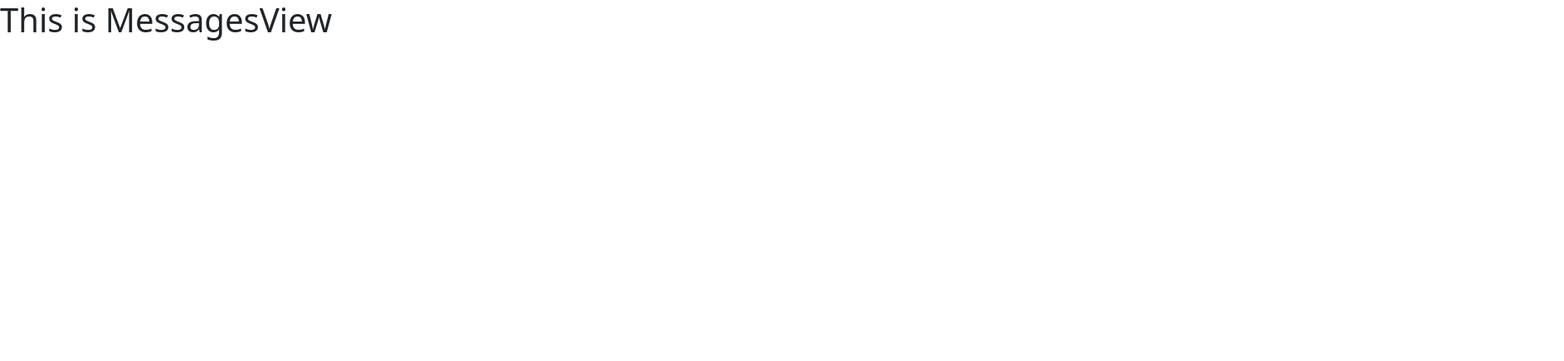
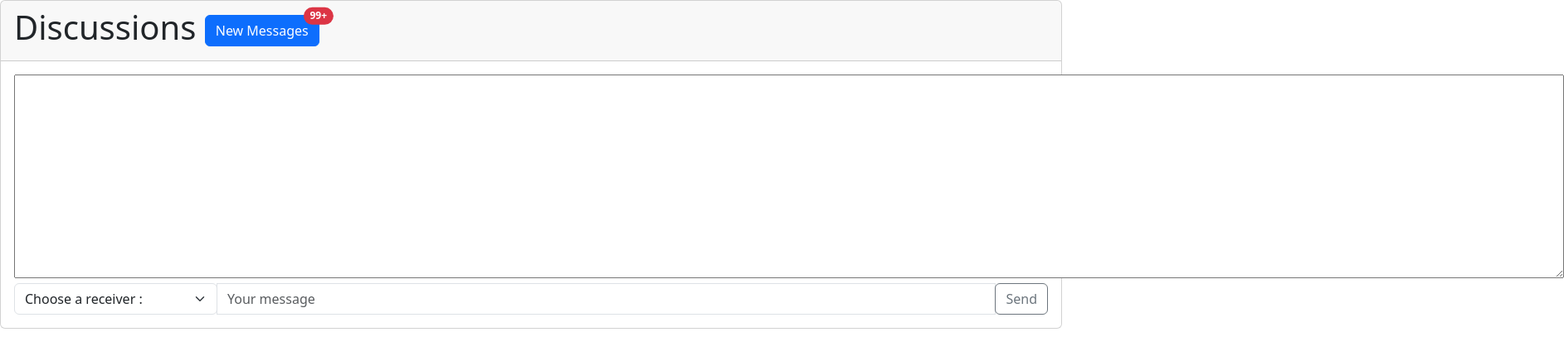
Before and after one commit to hamzatamry/ChatWebApp-front_end, a Vue app: page /#/home in a window 1280 px wide. Both pictures are taken after typing "name@example.com", "Sample123" into the empty fields and a click on the button "Login". Shown: the top 436 px of the page at 83% size, 1885 px wide, since content can reach past the window. Built offline with nearby package versions, Linux system fonts and the light colour scheme.

Commit message:
✨ - Adding message chat to MessagesView

```diff
--- a/src/views/MessagesView.vue
+++ b/src/views/MessagesView.vue
@@ -1,5 +1,37 @@
 <template>
-    <h1>This is MessagesView</h1>
+  <div>
+    <div class="card">
+      <div class="card-header">
+        <h1>
+          Discussions
+          <button type="button" class="btn btn-primary position-relative">
+            New Messages
+            <span class="position-absolute top-0 start-100 translate-middle badge rounded-pill bg-danger">
+              {{ messageCount }}+
+              <span class="visually-hidden">unread messages</span>
+            </span>
+          </button>
+        </h1>
+      </div>
+      <div class="card-body">
+        <textarea rows="10" cols="200"></textarea>
+        <form :submit="submitForm">
+          <div class="input-group">
+            <span>
+              <select  id="receivers" class="form-select">
+              <option selected>Choose a receiver : </option>
+              <option v-for="user of users" :key="user" :value="user">{{ user }}</option>
+              </select>
+            </span>
+            <input type="text" class="form-control" placeholder="Your message">
+            <div class="input-group-append">
+              <button class="btn btn-outline-secondary" type="button">Send</button>
+            </div>
+          </div>
+        </form>
+      </div>
+    </div>
+  </div>
 </template>
 
 <script lang="ts">
@@ -7,5 +39,25 @@ import Vue from 'vue';
 
 export default Vue.extend({
   name: 'MessagesView',
+  data() {
+    return {
+      email: "",
+      password: "",
+      messageCount: 99,
+      users : [
+        'hamzatamry@outlook.fr',
+        'zakariasabour@outlook.fr',
+        'test@test.com'
+      ]
+    }
+  },
+  methods: {
+    validateForm() {
+
+    },
+    submitForm() {
+      console.log(this.email + " " + this.password);
+    },
+  }
 });
 </script>
```
